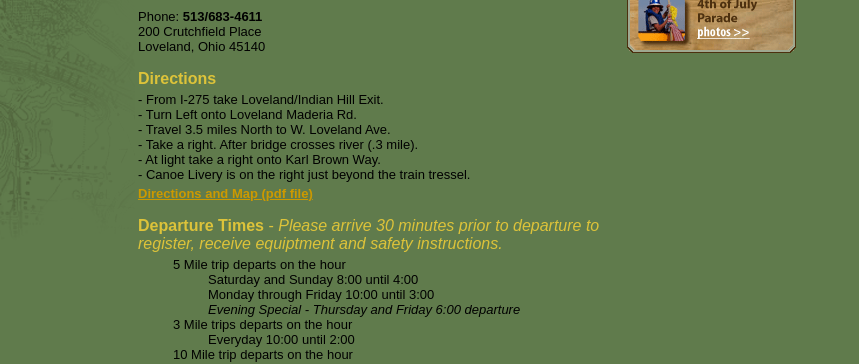
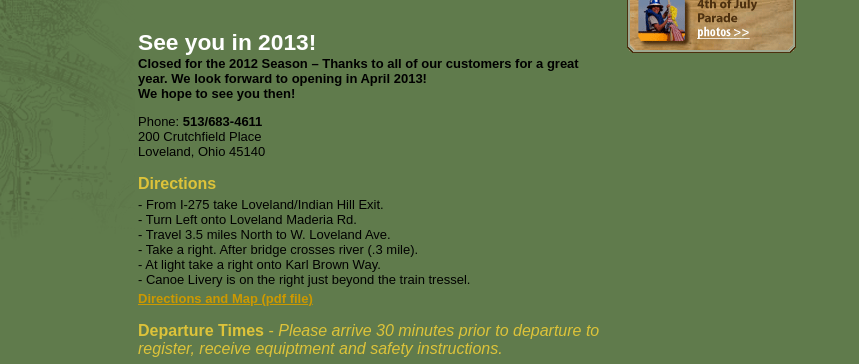
Before and after one commit to bersani/lovelandcanoe.com, a plain HTML site: page web/public/contact.html in a window 1280 px wide. Shown: the part 356-720 px from the top of the page, without its empty margins (0-859 px from the left). Drawn offline with Linux system fonts and the light colour scheme.

Commit message:
closed for 2012 season

```diff
--- a/web/public/contact.html
+++ b/web/public/contact.html
@@ -155,6 +155,15 @@
       <tr>
         <td width="477" height="210" colspan="2" rowspan="2" align="left" valign="top" bgcolor="#607B4C">
           <TABLE BGCOLOR="#607B4C" WIDTH="476" BORDER="0">
+	    <TR class="closed-for-season"><TD HEIGHT="5"></TD></TR>
+            <TR class="closed-for-season"><TD>
+                <div >
+                  <h1>See you in 2013!</h1>
+                  <p>Closed for the 2012 Season – Thanks to all of our customers for a great year.  We look forward to opening in April 2013!<br />
+                    We hope to see you then!</p>
+                </div>
+	      </TD></TR>
+
             <TR><TD HEIGHT="5" COLSPAN="2"></TD></TR>
             <TR>
               <TD>
--- a/web/public/main.css
+++ b/web/public/main.css
@@ -139,6 +139,9 @@ h4 { color: white; margin-top: 20px; }
 dt { width: 5em; float: left; clear: left; }
 dd { color: black; margin-left: 5em; }
 
+.closed-for-season {
+    font-weight: bolder;
+}
 div#hours { width: 476px; }
 #hours dt { width: 10em; float: left; clear: left; }
 #hours dd { margin-left: 10em; }
```
Also changed, not shown: web/public/groups.html (+9 -0 lines), web/public/hours.html (+5 -0 lines), web/public/index.html (+9 -0 lines), web/public/trips.html (+9 -0 lines).
